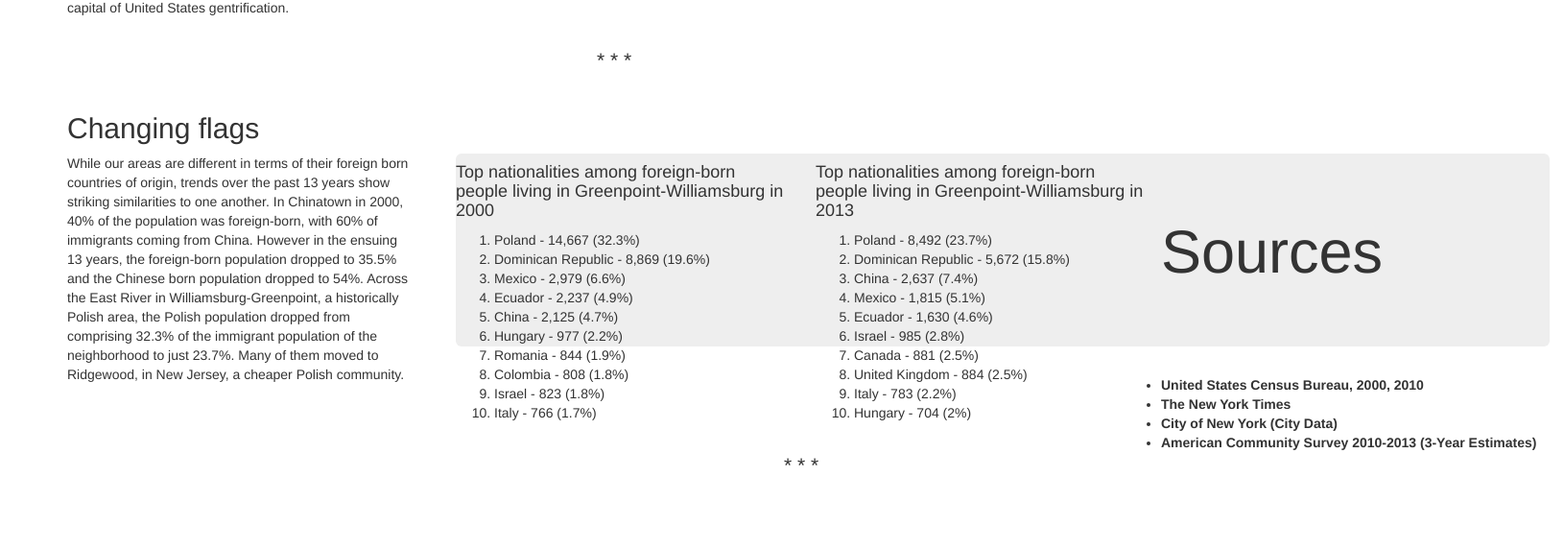
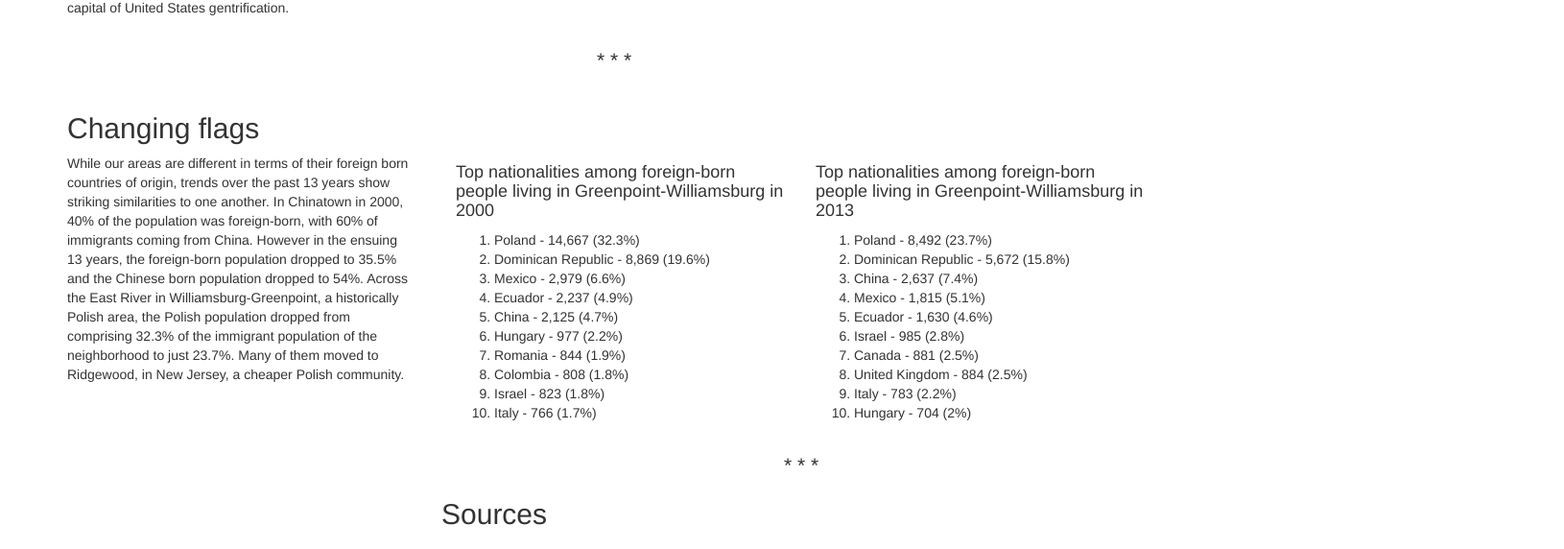
Before and after one commit to sfdevlin/Gentrimmigration, a plain HTML site: page index.html in a window 1280 px wide. Shown: the part 1184-1756 px from the top of the page at 96% size, 1630 px wide, since content can reach past the window. Before the commit the page ends 1703 px from the top, so only its background shows below. Drawn offline with nearby package versions, Linux system fonts and the light colour scheme; a script that the page names is missing.

Commit message:
Update index.html

```diff
--- a/index.html
+++ b/index.html
@@ -94,11 +94,7 @@
 	<p><p align="center" class="lead">* * *</p></p>
 	<p><p align="center" class="lead"></p></p>
 	</div>
-	</head>
-<body>
-<div class="container">
-<div class="jumbotron">
-<h1>Sources</h1>
+<h2>Sources</h2>
 <p class="lead"> </p>
 </div><!-- /jumbotron -->
 <div class="row">
@@ -117,6 +113,7 @@
 <strong>American Community Survey 2010-2013 (3-Year Estimates)</strong>
 </li>
 </ul>
+	</head>
 </div> <!-- /row -->
 	</div><!-- /container -->
 
```
